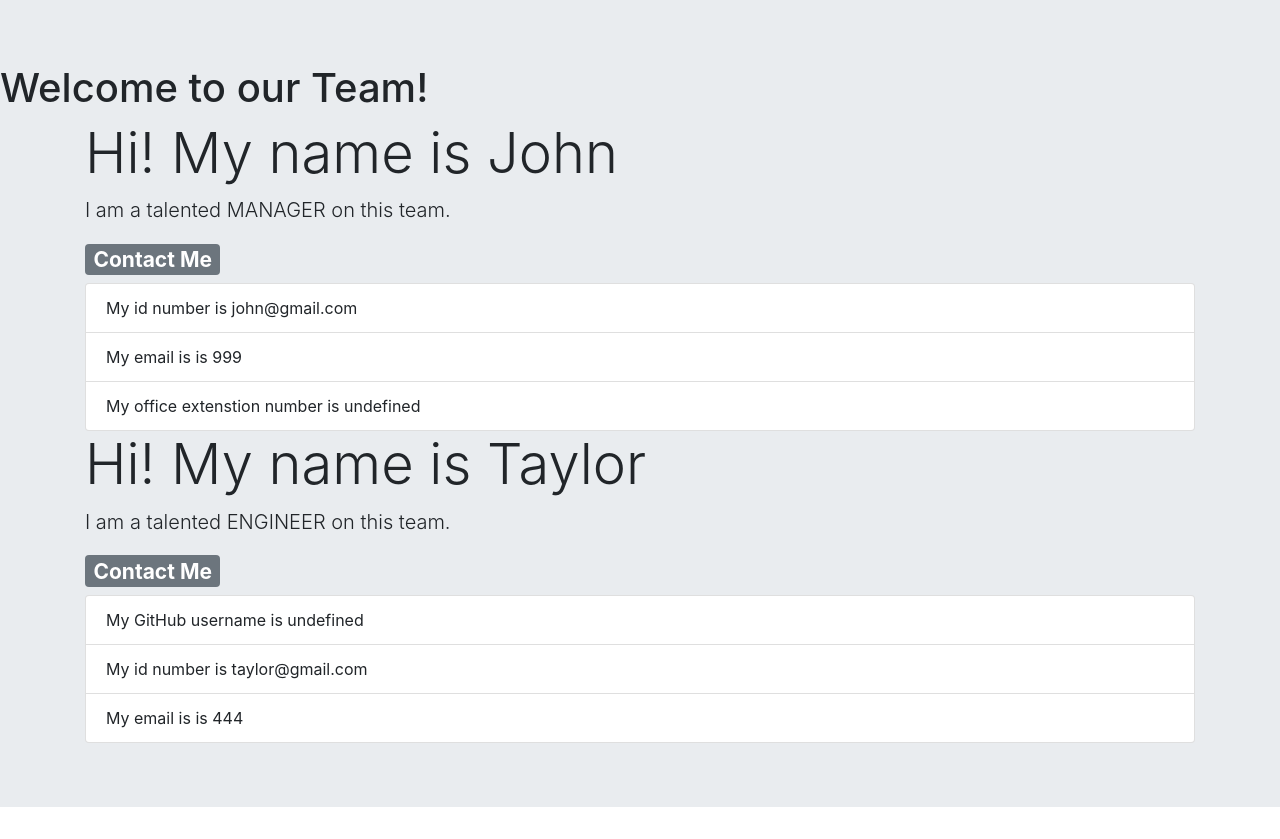
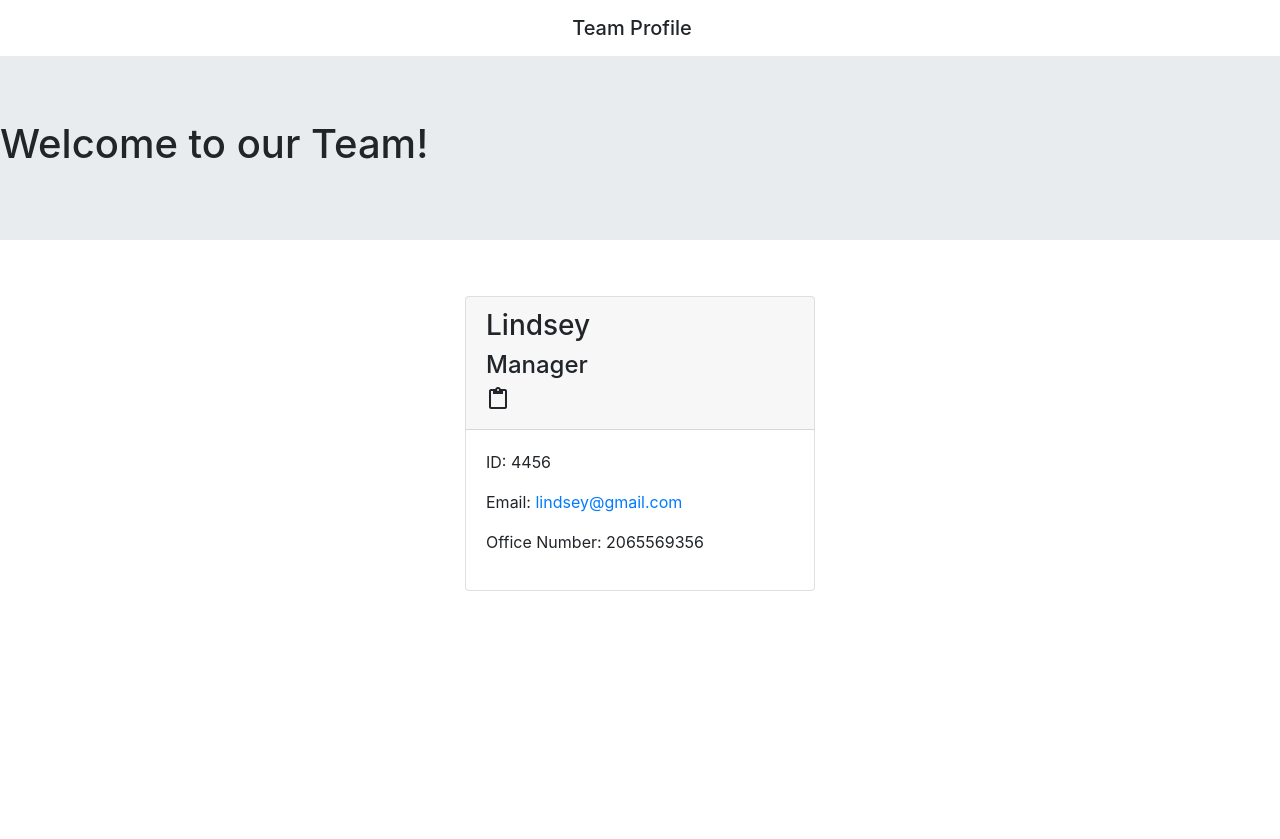
Before and after one commit to mwambaugh/OOPTeamProfileGenerator, a website: page index.html in a window 1280 px wide. After the commit the page ends 800 px from the top, so only its background shows below. Drawn offline with nearby package versions, Linux system fonts and the light colour scheme; files that its build step writes are made by us from their sources.

Commit message:
gittraildeBugchanges

```diff
--- a/index.html
+++ b/index.html
@@ -2,43 +2,50 @@
     <!DOCTYPE html>
 <html lang="en">
 <head>
+  <meta http-equiv="X-UA-Compatible" content="ie=edge">
   <meta charset="UTF-8">
-  <meta http-equiv="X-UA-Compatible" content="ie=edge">
+      <meta name="viewport" content="width=device-width, initial-scale=1.0">
+      <title>Team Profile</title>
+      <link rel="stylesheet" href="https://cdnjs.cloudflare.com/ajax/libs/font-awesome/5.11.2/css/all.min.css">
+      <link href="https://fonts.googleapis.com/css?family=Public+Sans:300i,300,500&display=swap" rel="stylesheet">
+      <link rel="stylesheet" href="https://stackpath.bootstrapcdn.com/bootstrap/4.5.0/css/bootstrap.min.css" integrity="sha384-9aIt2nRpC12Uk9gS9baDl411NQApFmC26EwAOH8WgZl5MYYxFfc+NcPb1dKGj7Sk" crossorigin="anonymous">
+      <link href="https://fonts.googleapis.com/icon?family=Material+Icons" rel="stylesheet">
+      <link rel="stylesheet" href="style.css">
       <link rel="stylesheet" href="https://maxcdn.bootstrapcdn.com/bootstrap/4.0.0/css/bootstrap.min.css">
   <title>Team Generator</title>
 </head>
 <body>
+<header>
+          <nav class="navbar" id="navbar">
+              <span class="navbar-brand mb-0 h1 w-100 text-center" id="navbar-text">Team Profile</span>
+          </nav>
           <div class="jumbotron jumbotron-fluid">
           <h1>Welcome to our Team!</h1>
+          </div>
+      </header>
+      <main>
+          <div class="container">
+              <div class="row justify-content-center" id="teamcCards">
+                  <!--Team Cards-->
 
-    <div class="container">
-     <div class="row" id= "teamCards">
-
-    <div class="container">
-    <h1 class="display-4">Hi! My name is John</h1>
-    <p class="lead">I am a talented MANAGER on this team.</p>
-    <h3><span class="badge badge-secondary">Contact Me</span></h3>
-    <ul class="list-group">
-    <li class="list-group-item">My id number is john@gmail.com</li>
-      <li class="list-group-item">My email is is 999</li>
-      <li class="list-group-item">My office extenstion number is undefined</li>
-    </ul>
+    <div class="col-4 mt-4">
+        <div class="card h-100">
+            <div class="card-header">
+                <h3>Lindsey</h3>
+                <h4>Manager</h4><i class="material-icons">content_paste</i>
             </div>
-
-    <div class="container">
-    <h1 class="display-4">Hi! My name is Taylor </h1>
-    <p class="lead">I am a talented ENGINEER on this team.</p>
-    <h3><span class="badge badge-secondary">Contact Me</span></h3>
-    <ul class="list-group">
-      <li class="list-group-item">My GitHub username is undefined</li>
-      <li class="list-group-item">My id number is taylor@gmail.com</li>
-      <li class="list-group-item">My email is is 444</li>
-    </ul>
+            <div class="card-body">
+                <p class="id">ID: 4456</p>
+                <p class="email">Email: <a href="mailto:lindsey@gmail.com">lindsey@gmail.com</a></p>
+                <p class="officeNumber">Office Number: 2065569356</p>
+            </div>
+        </div>
     </div>
 
               </div>
           </div>
-
-</div>
-</body>
+      </main>
+</body> <script src="https://code.jquery.com/jquery-3.5.1.slim.min.js" integrity="sha384-DfXdz2htPH0lsSSs5nCTpuj/zy4C+OGpamoFVy38MVBnE+IbbVYUew+OrCXaRkfj" crossorigin="anonymous"></script>
+<script src="https://cdn.jsdelivr.net/npm/popper.js@1.16.0/dist/umd/popper.min.js" integrity="sha384-Q6E9RHvbIyZFJoft+2mJbHaEWldlvI9IOYy5n3zV9zzTtmI3UksdQRVvoxMfooAo" crossorigin="anonymous"></script>
+<script src="https://stackpath.bootstrapcdn.com/bootstrap/4.5.0/js/bootstrap.min.js" integrity="sha384-OgVRvuATP1z7JjHLkuOU7Xw704+h835Lr+6QL9UvYjZE3Ipu6Tp75j7Bh/kR0JKI" crossorigin="anonymous"></script>
 </html>
--- a/index.js
+++ b/index.js
@@ -50,8 +50,9 @@ const questions = async() => {
       answers.name,
       answers.id,
       answers.email,
-      answers.officeNumber
+      managerData.officeNumber
     );
+    console.log(newManager);
     newEmployeeData.push(newManager);
 
   } else if (answers.role === "Engineer") {
--- a/lib/Employee.js
+++ b/lib/Employee.js
@@ -1,5 +1,5 @@
 class Employee {
-    constructor (name, email, id) {
+    constructor (name, id, email) {
         this.name = name;
         this.id= id;
         this.email = email;
--- a/lib/Manager.js
+++ b/lib/Manager.js
@@ -10,9 +10,9 @@ class Manager extends Employee {
     return "Manager";
   }
 
-// getOfficeNumber(){
-//   return this.officeNumber;
-// }
+getOfficeNumber(){
+  return this.officeNumber;
+}
 }
 
 module.exports = Manager;
```
Also changed, not shown: Src/generateHTML.js (+4 -3 lines), __tests__/Employee.test.js (+9 -9 lines), __tests__/Engineer.test.js (+5 -5 lines), __tests__/Intern.test.js (+3 -3 lines). Lines whose indentation alone changed are shown as unchanged.
